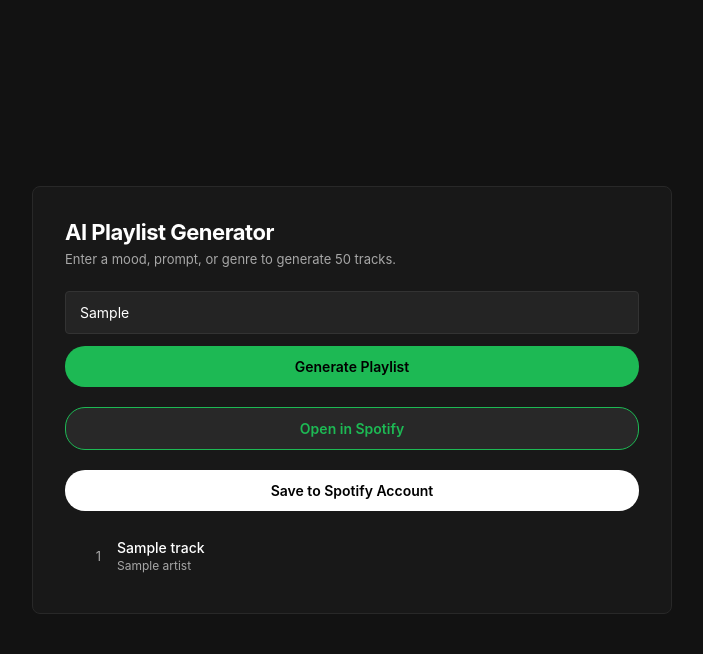
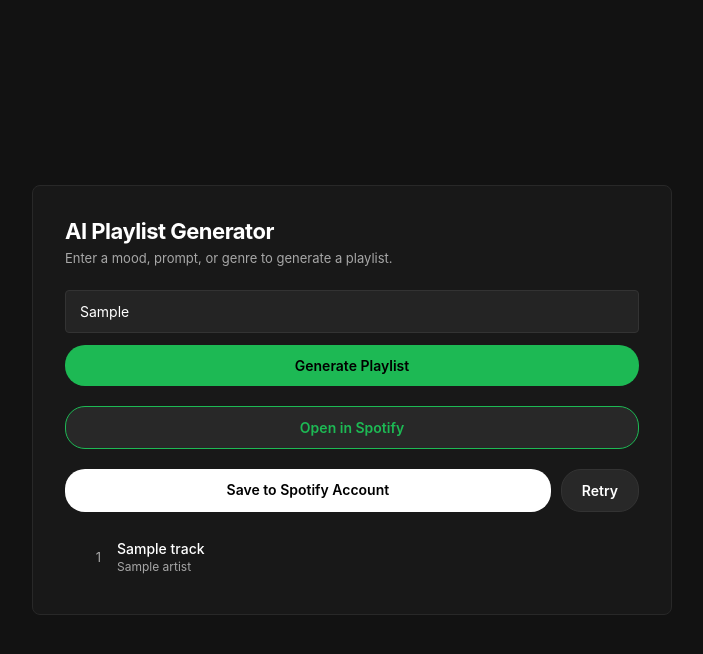
Before and after one commit to Baburgegeeg/Spotify-playlist-generator, a Flask app: template templates/index.html in a window 1280 px wide. Shown: the top 654 px of the page, without its empty margins (288-991 px from the left). Run offline with Flask 3, Linux system fonts and the light colour scheme; the template is opened without the code that fills it: most values are stand-ins (such as "Sample title", 1, 10 or a date in 2020).

Commit message:
Refactor index.html for improved layout and functionality
Updated the HTML structure and styles for the AI Playlist Generator, including the addition of a retry button and improved layout for the playlist display.

```diff
--- a/templates/index.html
+++ b/templates/index.html
@@ -90,10 +90,23 @@
             color: #000000;
         }
 
+        .actions-group {
+            display: flex;
+            gap: 10px;
+            margin-bottom: 20px;
+        }
+
         .btn-spotify-export {
             background-color: #FFFFFF;
             color: #000000;
-            margin-bottom: 20px;
+            flex-grow: 1;
+        }
+
+        .btn-retry {
+            background-color: #282828;
+            color: #FFFFFF;
+            border: 1px solid #333333;
+            padding: 12px 20px;
         }
 
         .btn-success {
@@ -185,7 +198,7 @@
 
 <div class="container">
     <h1>AI Playlist Generator</h1>
-    <p class="subtitle">Enter a mood, prompt, or genre to generate 50 tracks.</p>
+    <p class="subtitle">Enter a mood, prompt, or genre to generate a playlist.</p>
 
     <form method="POST">
         <input
@@ -207,7 +220,12 @@
     {% endif %}
 
     {% if tracks %}
-        <a href="/export-spotify" class="btn btn-spotify-export">Save to Spotify Account</a>
+        <div class="actions-group">
+            <a href="/export-spotify" class="btn btn-spotify-export">Save to Spotify Account</a>
+            <form action="/retry" method="POST" style="margin: 0;">
+                <button type="submit" class="btn btn-retry">Retry</button>
+            </form>
+        </div>
 
         <div class="playlist">
             {% for track in tracks %}
```
